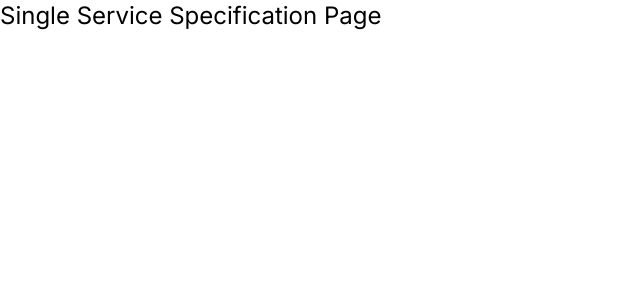
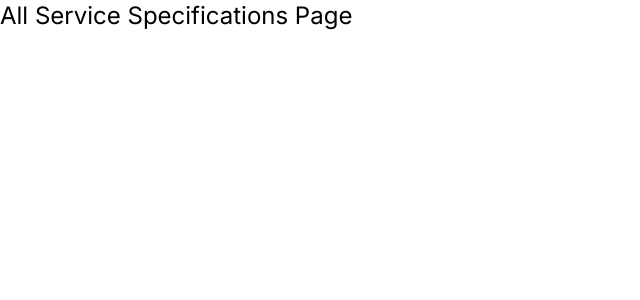
Before and after one commit to DXCteam2023/dxc-pfe-project, a Next.js app in the folder client/: page /service-specification in a window 1280 px wide. Shown: the top 300 px of the page, without its empty margins (0-640 px from the left). Built offline with nearby package versions, Linux system fonts and the light colour scheme.

Commit message:
deploy modifications

```diff
--- a/client/app/(auth)/service-specification/[id]/page.tsx
+++ b/client/app/(auth)/service-specification/[id]/page.tsx
@@ -0,0 +1,3 @@
+export default function SingleServiceSpecificationPage() {
+  return <h1>Single Service Specification Page</h1>;
+}
--- a/client/app/(auth)/service-specification/page.tsx
+++ b/client/app/(auth)/service-specification/page.tsx
@@ -1,3 +1,3 @@
-export default function SingleServiceSpecificationPage() {
-  return <h1>Single Service Specification Page</h1>;
+export default function AllServiceSpecificationsPage() {
+  return <h1>All Service Specifications Page</h1>;
 }
```
